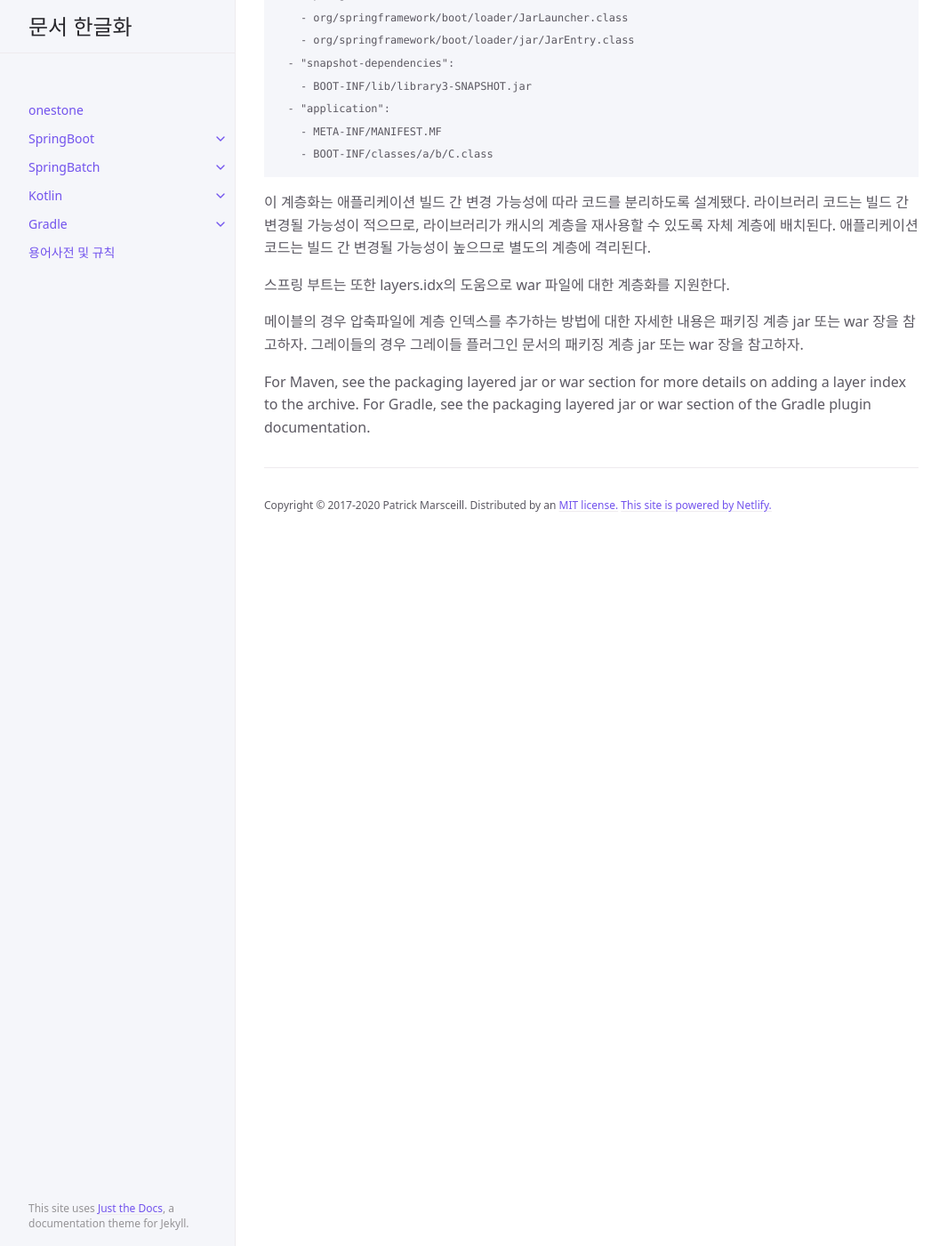
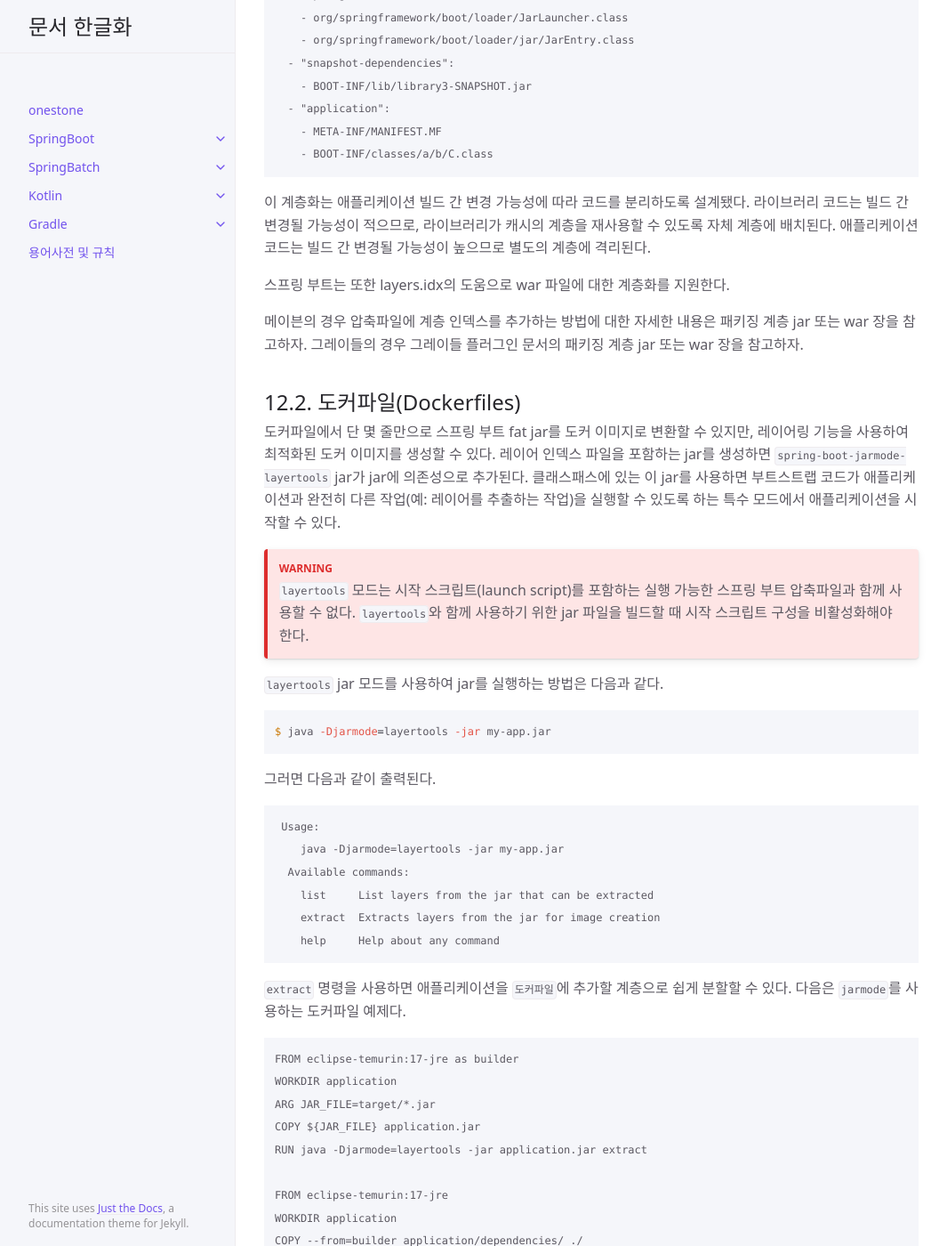
Before and after one commit to onestone9900/onestone9900.github.io, a Jekyll site: the page built from docs/spring_boot/3.1.1/spring_boot/12.container_images.md, in a window 1280 px wide and 1400 px high, scrolled down 1186 px. Shown: the whole window at 89% size, without its empty margins (107-1172 px from the left). Built offline with Jekyll 4.4.1, drawn with Linux system fonts in a browser that asks for light colours; some of the changed text lies outside the part shown.

Commit message:
docs: spring boot - 12.2  도커파일(Dockerfiles)

````diff
--- a/docs/spring_boot/3.1.1/spring_boot/12.container_images.md
+++ b/docs/spring_boot/3.1.1/spring_boot/12.container_images.md
@@ -11,7 +11,7 @@ nav_order: 12
 12. 컨테이너 이미지(Container Images)
     - 12.1. 효율적인 컨테이너 이미지(Efficient Container Images)
         - 12.1.1. 도커 이미지 계층(Layering Docker Images)
-    - 12.2. Dockerfiles
+    - 12.2. 도커파일(Dockerfiles)
     - 12.3. Cloud Native Buildpacks
     - 12.4. What to Read Next
 
@@ -19,7 +19,7 @@ nav_order: 12
 
 
 # 12. 컨테이너 이미지(Container Images)
-스프링 부트 애플리케이션은 `Dockerfile`을 사용하거나 `Cloud Native Buildpack`을 사용하여 어디서나 실행할 수 있는 최적화된 도커 컨테이너 이미지를 생성하여 컨테이너화할 수 있다.
+스프링 부트 애플리케이션은 `도커파일(Dockerfile)`을 사용하거나 `Cloud Native Buildpack`을 사용하여 어디서나 실행할 수 있는 최적화된 도커 컨테이너 이미지를 생성하여 컨테이너화할 수 있다.
 
 
 ## 12.1. 효율적인 컨테이너 이미지(Efficient Container Images)
@@ -54,6 +54,56 @@ nav_order: 12
 
 스프링 부트는 또한 layers.idx의 도움으로 war 파일에 대한 계층화를 지원한다.
 
-메이블의 경우 압축파일에 계층 인덱스를 추가하는 방법에 대한 자세한 내용은 패키징 계층 jar 또는 war 장을 참고하자. 그레이들의 경우 그레이들 플러그인 문서의 패키징 계층 jar 또는 war 장을 참고하자.
+메이븐의 경우 압축파일에 계층 인덱스를 추가하는 방법에 대한 자세한 내용은 패키징 계층 jar 또는 war 장을 참고하자. 그레이들의 경우 그레이들 플러그인 문서의 패키징 계층 jar 또는 war 장을 참고하자.
 
-For Maven, see the packaging layered jar or war section for more details on adding a layer index to the archive. For Gradle, see the packaging layered jar or war section of the Gradle plugin documentation.
+
+## 12.2. 도커파일(Dockerfiles)
+도커파일에서 단 몇 줄만으로 스프링 부트 fat jar를 도커 이미지로 변환할 수 있지만, 레이어링 기능을 사용하여 최적화된 도커 이미지를 생성할 수 있다. 레이어 인덱스 파일을 포함하는 jar를 생성하면 `spring-boot-jarmode-layertools` jar가 jar에 의존성으로 추가된다. 클래스패스에 있는 이 jar를 사용하면 부트스트랩 코드가 애플리케이션과 완전히 다른 작업(예: 레이어를 추출하는 작업)을 실행할 수 있도록 하는 특수 모드에서 애플리케이션을 시작할 수 있다.
+
+{: .warning}
+`layertools` 모드는 시작 스크립트(launch script)를 포함하는 실행 가능한 스프링 부트 압축파일과 함께 사용할 수 없다. `layertools`와 함께 사용하기 위한 jar 파일을 빌드할 때 시작 스크립트 구성을 비활성화해야 한다.
+
+`layertools` jar 모드를 사용하여 jar를 실행하는 방법은 다음과 같다.
+
+```shell
+$ java -Djarmode=layertools -jar my-app.jar
+```
+
+그러면 다음과 같이 출력된다.
+
+```
+ Usage:
+    java -Djarmode=layertools -jar my-app.jar
+  Available commands:
+    list     List layers from the jar that can be extracted
+    extract  Extracts layers from the jar for image creation
+    help     Help about any command
+```
+
+`extract` 명령을 사용하면 애플리케이션을 `도커파일`에 추가할 계층으로 쉽게 분할할 수 있다. 다음은 `jarmode`를 사용하는 도커파일 예제다.
+
+```
+FROM eclipse-temurin:17-jre as builder
+WORKDIR application
+ARG JAR_FILE=target/*.jar
+COPY ${JAR_FILE} application.jar
+RUN java -Djarmode=layertools -jar application.jar extract
+
+FROM eclipse-temurin:17-jre
+WORKDIR application
+COPY --from=builder application/dependencies/ ./
+COPY --from=builder application/spring-boot-loader/ ./
+COPY --from=builder application/snapshot-dependencies/ ./
+COPY --from=builder application/application/ ./
+ENTRYPOINT ["java", "org.springframework.boot.loader.JarLauncher"]
+```
+
+위의 도커파일(Dockerfile)이 현재 디렉터리에 있다고 가정하면 다음 예제와 같이 `docker build .`를 사용하거나 선택적으로 애플리케이션 jar의 패스를 지정하여 도커 이미지를 빌드할 수 있다.
+
+```
+$ docker build --build-arg JAR_FILE=path/to/myapp.jar .
+```
+
+이것은 다단계 도커파일이다. 빌더 단계에서는 나중에 필요한 디렉터리를 추출한다. 각 COPY 명령은 `jarmode`로 추출된 계층과 관련된다.
+
+물론, `jarmode`를 사용하지 않고도 도커파일을 작성할 수 있다. `unzip`과 `mv`의 조합을 사용하여 항목을 올바른 계층으로 이동할 수 있지만 `jarmode`는 이를 단순화한다.
````
